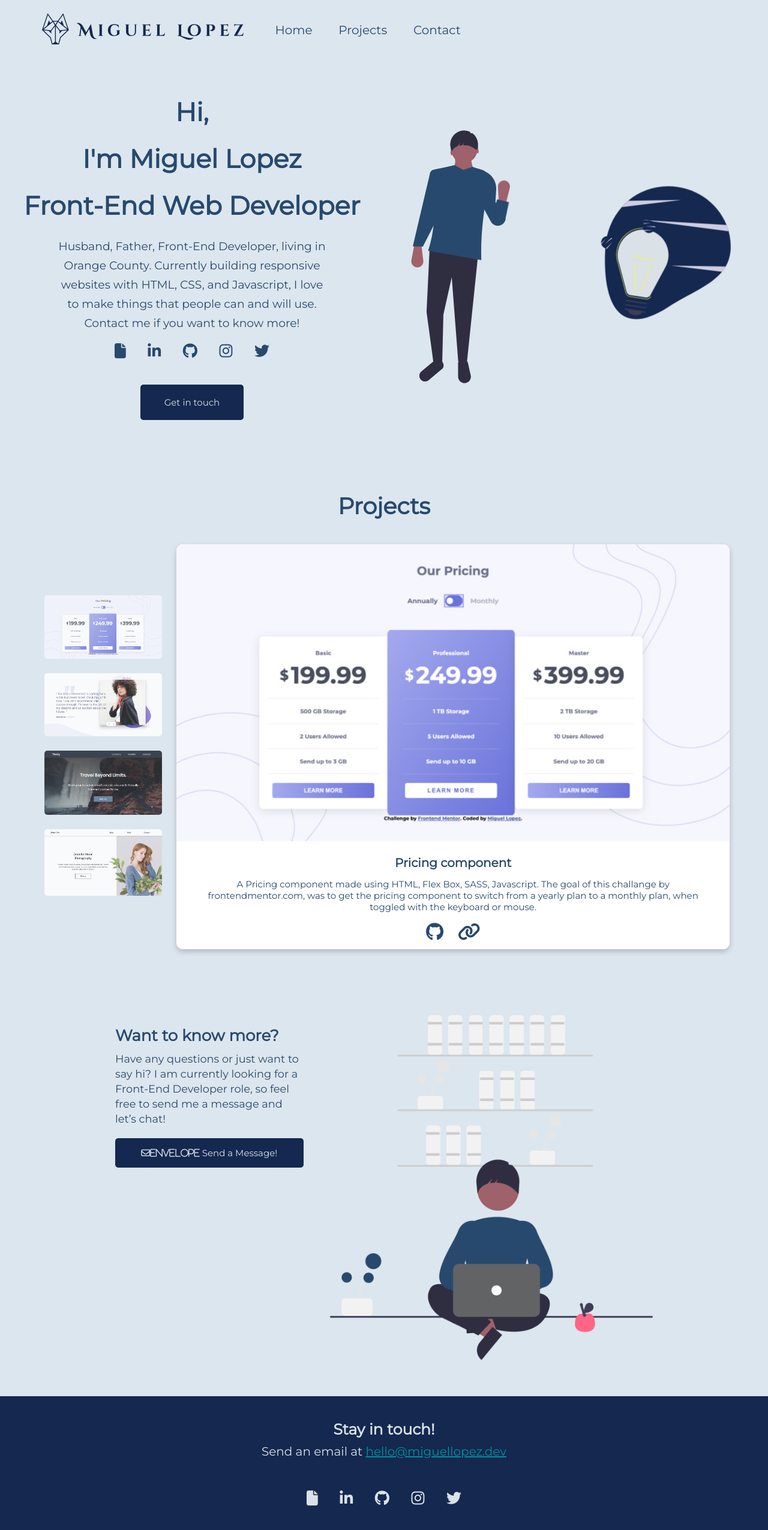
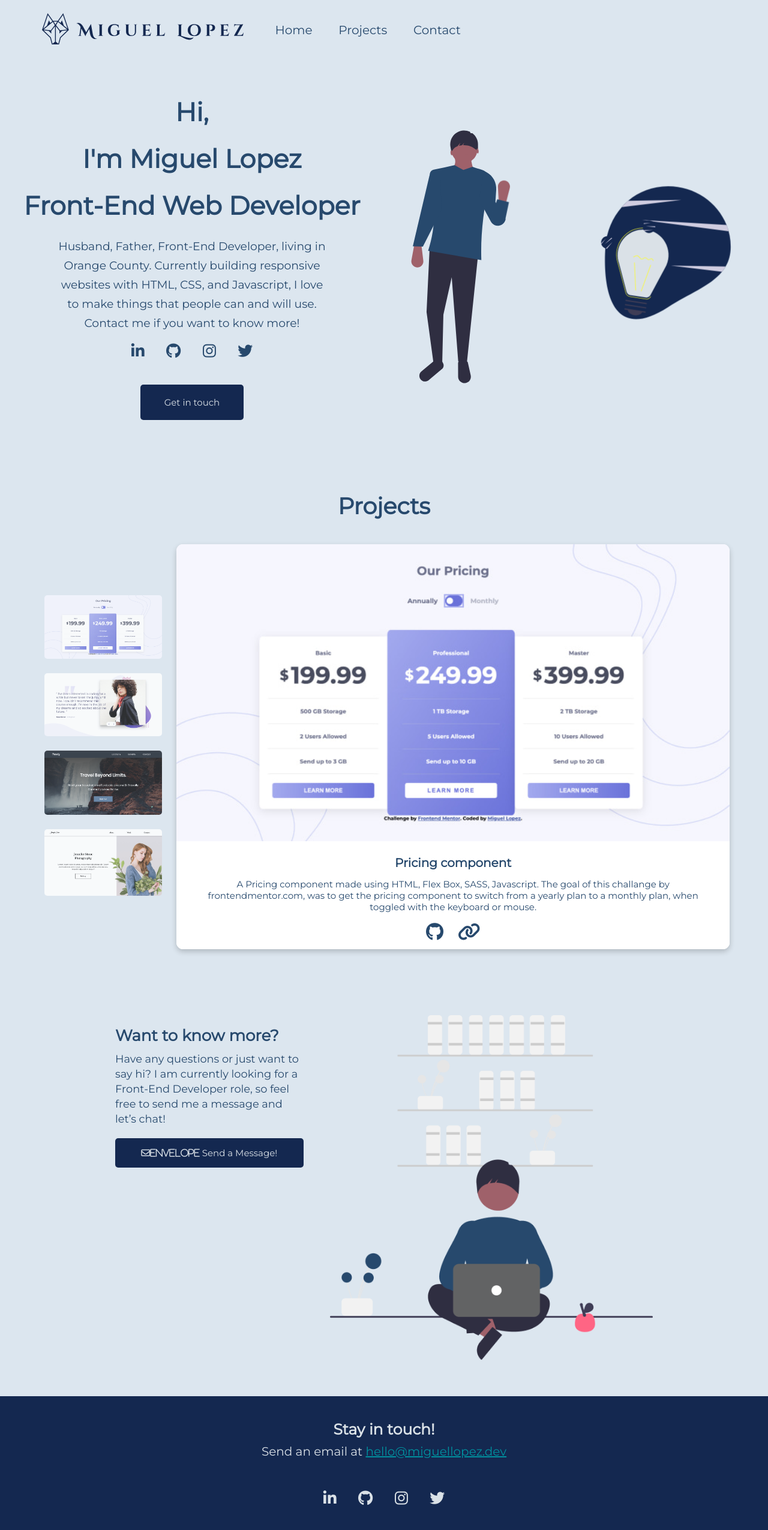
Before and after one commit to miguellopez-dev/Portfolio, a plain HTML site: page index.html in a window 1280 px wide. Shown: the top 2550 px of the page at 60% size. Drawn offline with Linux system fonts and the light colour scheme.

Commit message:
Change image for OG and remove resume

```diff
--- a/index.html
+++ b/index.html
@@ -33,7 +33,7 @@
 		/>
 		<meta
 			property="og:image"
-			content="https://miguellopez.dev/res/thumbnail.jpg"
+			content="https://miguellopez.dev/res/OC-image.jpg"
 		/>
 		<meta property="og:url" content="https://miguellopez.dev/index.html" />
 		<meta name="twitter:card" content="summary_large_image" />
@@ -124,12 +124,7 @@
 								</p>
 
 								<div class="social-links">
-									<a
-										href="/res/Miguel_Lopez_Resume-2020.pdf"
-										class="icons"
-										target="_blank"
-										><i class="fas fa-file"></i
-									></a>
+
 									<a
 										href="https://www.linkedin.com/in/miguel-lopez-tech/"
 										class="icons"
@@ -545,12 +540,7 @@
 								>
 							</p>
 							<div class="social-links">
-								<a
-									href="/res/Miguel_Lopez_Resume-2020.pdf"
-									class="icons"
-									target="_blank"
-									><i class="fas fa-file"></i
-								></a>
+
 								<a
 									href="https://www.linkedin.com/in/miguel-lopez-tech/"
 									class="icons"
```
Also changed, not shown: res/OG-image.jpg (added), res/thumbnail.jpg (deleted), 1 other file.
